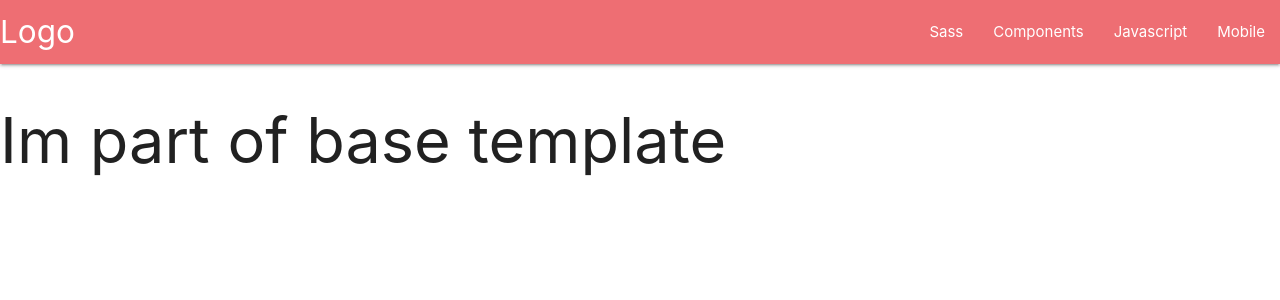
After one commit to benSmith1981/DiveSpotJobs, a Flask app: template templates/base.html in a window 1280 px wide. The commit adds this page. Shown: the top 300 px of the page. Run offline with Flask 2, Linux system fonts and the light colour scheme; the template is opened without the code that fills it, so the values that code supplies are empty; some libraries are stand-ins or nearby versions.

Commit message:
Added a nav bar

```diff
--- /dev/null
+++ b/templates/base.html
@@ -0,0 +1,48 @@
+<!DOCTYPE html>
+<html lang="en">
+<head>
+    <meta charset="UTF-8">
+    <meta http-equiv="X-UA-Compatible" content="IE=edge">
+    <meta name="viewport" content="width=device-width, initial-scale=1.0">
+    <!-- Compiled and minified CSS from Materialize-->
+    <link rel="stylesheet" href="https://cdnjs.cloudflare.com/ajax/libs/font-awesome/6.1.1/css/all.min.css"
+        integrity="sha512-KfkfwYDsLkIlwQp6LFnl8zNdLGxu9YAA1QvwINks4PhcElQSvqcyVLLD9aMhXd13uQjoXtEKNosOWaZqXgel0g==" crossorigin="anonymous" referrerpolicy="no-referrer" />
+    <link rel="stylesheet" href="https://cdnjs.cloudflare.com/ajax/libs/materialize/1.0.0/css/materialize.min.css" type="text/css">
+    <link rel="stylesheet" href="{{ url_for('static',filename='css/style.css')}}" type="text/css">
+    {% block styles %}
+    {% endblock %}
+    <title>Base Template</title>
+    <nav>
+        <div class="nav-wrapper">
+          <a href="#!" class="brand-logo">Logo</a>
+          <a href="#" data-target="mobile-demo" class="sidenav-trigger"><i class="material-icons">menu</i></a>
+          <ul class="right hide-on-med-and-down">
+            <li><a href="sass.html">Sass</a></li>
+            <li><a href="badges.html">Components</a></li>
+            <li><a href="collapsible.html">Javascript</a></li>
+            <li><a href="mobile.html">Mobile</a></li>
+          </ul>
+        </div>
+      </nav>
+
+      <ul class="sidenav" id="mobile-demo">
+        <li><a href="sass.html">Sass</a></li>
+        <li><a href="badges.html">Components</a></li>
+        <li><a href="collapsible.html">Javascript</a></li>
+        <li><a href="mobile.html">Mobile</a></li>
+      </ul>
+</head>
+<body>
+    <h1>Im part of base template</h1>
+    {% block content %}
+    {% endblock %}
+
+    <!-- Compiled and minified JavaScript -->
+    <script src="https://code.jquery.com/jquery-3.6.0.min.js"
+        integrity="sha256-/xUj+3OJU5yExlq6GSYGSHk7tPXikynS7ogEvDej/m4=" crossorigin="anonymous"></script>
+    <script src="https://cdnjs.cloudflare.com/ajax/libs/materialize/1.0.0/js/materialize.min.js"></script>
+    <script src="{{ url_for('static',filename='js/script.js') }}"></script>
+    {% block scripts %}
+    {% endblock %}
+</body>
+</html>
```
Also changed, not shown: templates/tasks.html (+5 -11 lines), .gitpod.yml (added), static/css/style.css (added), static/js/script.js (added).
